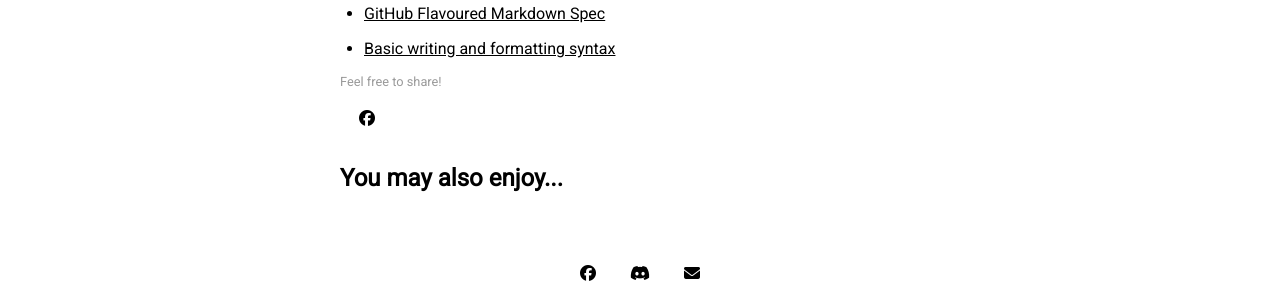
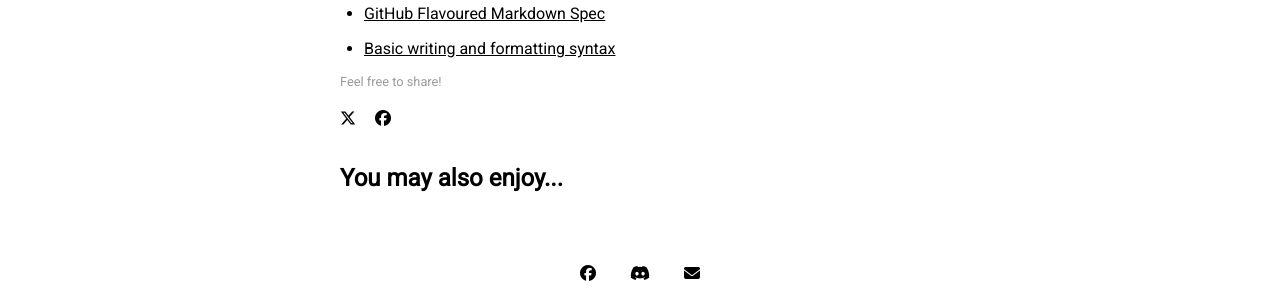
Before and after one commit to ChilledEther/west-country-leders-new, a Jekyll site: the page built from _posts/2016-09-09-text-formatting.md, in a window 1280 px wide and 900 px high, scrolled down 4915 px. Shown: the part 543-843 px from the top of the window. Built offline with Jekyll 4.4.1, drawn with Linux system fonts in a browser that asks for light colours; formulas are drawn with MathJax 3; comment, search, counter and statistics services are not loaded.

Commit message:
fix: correct x logo

```diff
--- a/_includes/post-share.html
+++ b/_includes/post-share.html
@@ -1,7 +1,7 @@
 <div class="post-share">
   <div class="post-date">{{ site.data.settings.sharing_button_prompt }}</div>
   <div class="sharing-icons">
-    <a href="https://x.com/intent/post?text={{ page.title }}&amp;url={{ site.github.url }}{{ page.url }}" target="_blank"><i class="fa-brands x-twitter" aria-hidden="true"></i></a>
+    <a href="https://x.com/intent/post?text={{ page.title }}&amp;url={{ site.github.url }}{{ page.url }}" target="_blank"><i class="fa-brands fa-x-twitter" aria-hidden="true"></i></a>
     <a href="https://www.facebook.com/sharer/sharer.php?u={{ site.github.url }}{{ page.url }}&amp;title={{ page.title }}" target="_blank"><i class="fa-brands fa-facebook" aria-hidden="true"></i></a>
   </div>
 </div>
```
